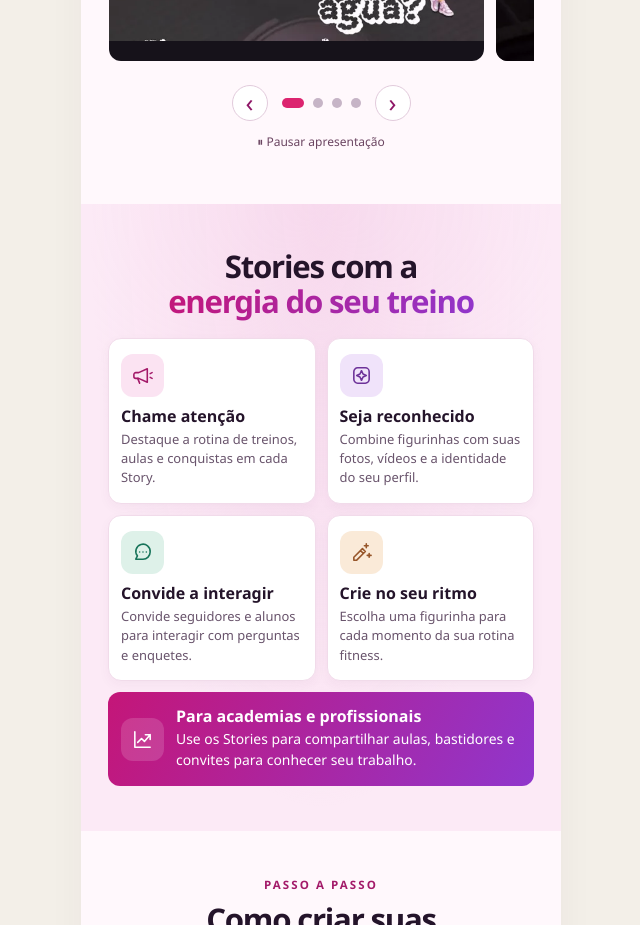
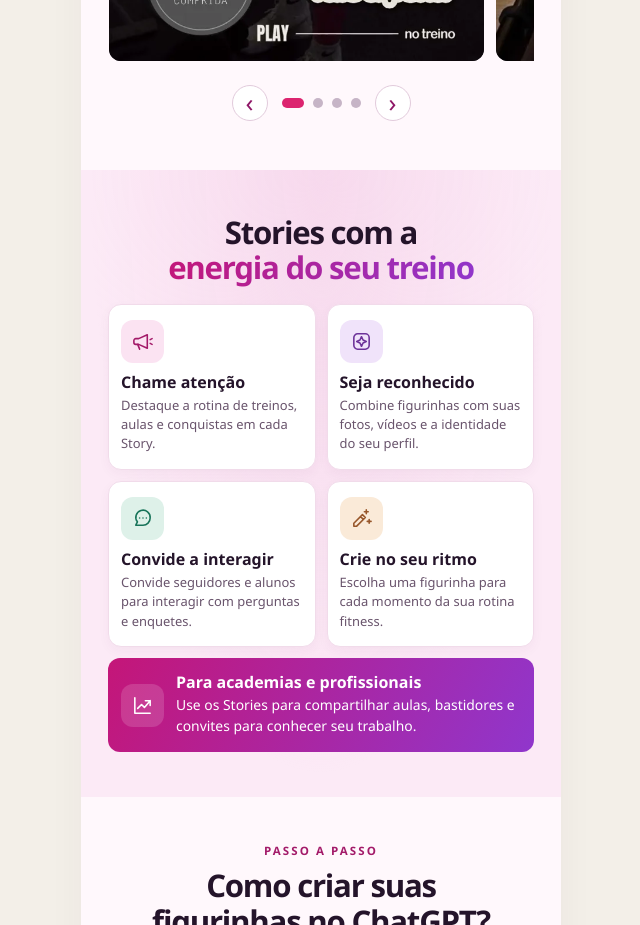
Before and after one commit to miqueiasr4349/pack-figurinhas, a plain HTML site: page dist/academia.html in a window 1280 px wide. Shown: the part 3380-4305 px from the top of the page, without its empty margins (319-959 px from the left). Drawn offline with Linux system fonts and the light colour scheme.

Commit message:
Acelera a galeria e remove botão de pausa

```diff
--- a/dist/academia.html
+++ b/dist/academia.html
@@ -164,7 +164,6 @@
         </div>
         <button type="button" class="gallery-arrow" data-gallery-next aria-label="Próxima imagem">›</button>
       </div>
-      <button type="button" class="gallery-toggle" data-gallery-toggle>⏸ Pausar apresentação</button>
     </section>
 
     <section class="section tint business-section" aria-labelledby="negocio" data-reveal>
@@ -315,9 +314,8 @@
   const gallery = document.querySelector('.sticker-gallery');
   const dots = [...document.querySelectorAll('[data-gallery-slide]')];
   const slides = [...gallery.querySelectorAll('li')];
-  const toggle = document.querySelector('[data-gallery-toggle]');
   const motion = window.matchMedia('(prefers-reduced-motion: reduce)');
-  let paused = motion.matches, visible = false, timer, touching = false;
+  let visible = false, timer, touching = false;
 
   function indexOfCurrent() {
     const left = gallery.getBoundingClientRect().left;
@@ -334,22 +332,17 @@
     const left = gallery.scrollLeft + slide.getBoundingClientRect().left - gallery.getBoundingClientRect().left;
     gallery.scrollTo({ left, behavior: motion.matches ? 'auto' : 'smooth' });
   }
-  function refreshToggle() {
-    toggle.textContent = paused ? '▶ Reproduzir apresentação' : '⏸ Pausar apresentação';
-    toggle.setAttribute('aria-pressed', paused ? 'true' : 'false');
-  }
   function resetTimer() {
     clearInterval(timer);
     timer = setInterval(() => {
-      if (!paused && visible && !document.hidden && !touching && !gallery.matches(':hover') && !gallery.matches(':focus-within')) {
+      if (!motion.matches && visible && !document.hidden && !touching && !gallery.matches(':hover') && !gallery.matches(':focus-within')) {
         show(indexOfCurrent() + 1);
       }
-    }, 5000);
+    }, 3000);
   }
   document.querySelector('[data-gallery-prev]').addEventListener('click', () => { show(indexOfCurrent()-1); resetTimer(); });
   document.querySelector('[data-gallery-next]').addEventListener('click', () => { show(indexOfCurrent()+1); resetTimer(); });
   dots.forEach((dot, i) => dot.addEventListener('click', () => { show(i); resetTimer(); }));
-  toggle.addEventListener('click', () => { paused = !paused; refreshToggle(); resetTimer(); });
   gallery.addEventListener('scroll', updateDots, { passive: true });
   gallery.addEventListener('pointerdown', () => { touching = true; resetTimer(); });
   window.addEventListener('pointerup', () => { touching = false; });
@@ -357,9 +350,8 @@
     if (e.key !== 'ArrowLeft' && e.key !== 'ArrowRight') return;
     e.preventDefault(); show(indexOfCurrent() + (e.key === 'ArrowRight' ? 1 : -1)); resetTimer();
   });
-  motion.addEventListener('change', e => { if (e.matches) { paused = true; refreshToggle(); } });
   new IntersectionObserver(([entry]) => { visible = entry.isIntersecting; }, { threshold: .2 }).observe(gallery);
-  refreshToggle(); updateDots(); resetTimer();
+  updateDots(); resetTimer();
 })();
 </script>
 </body>
```
